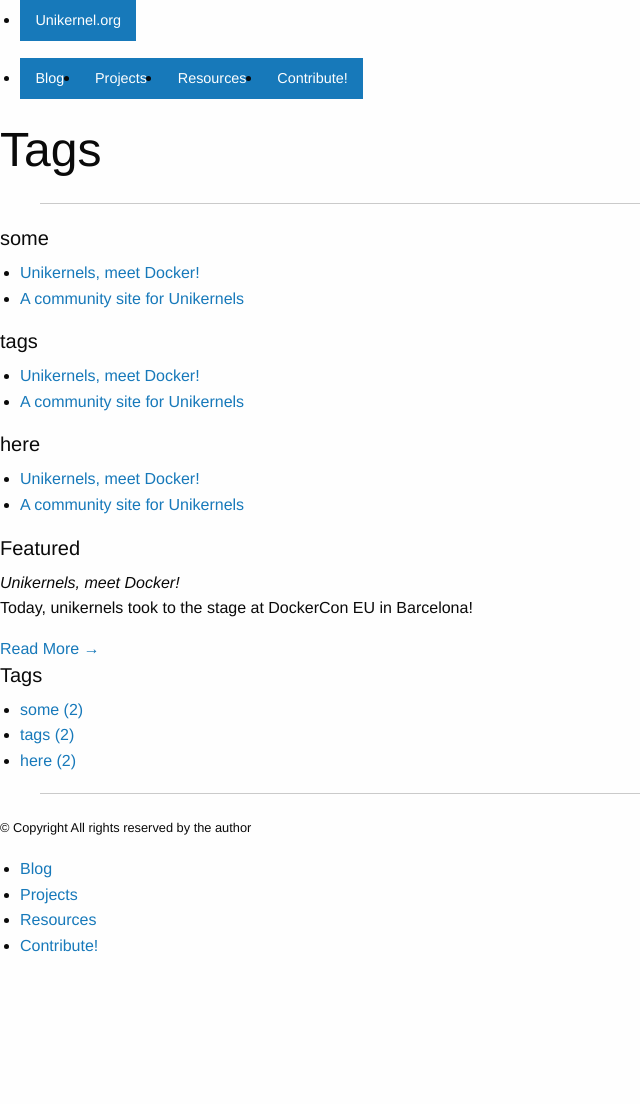
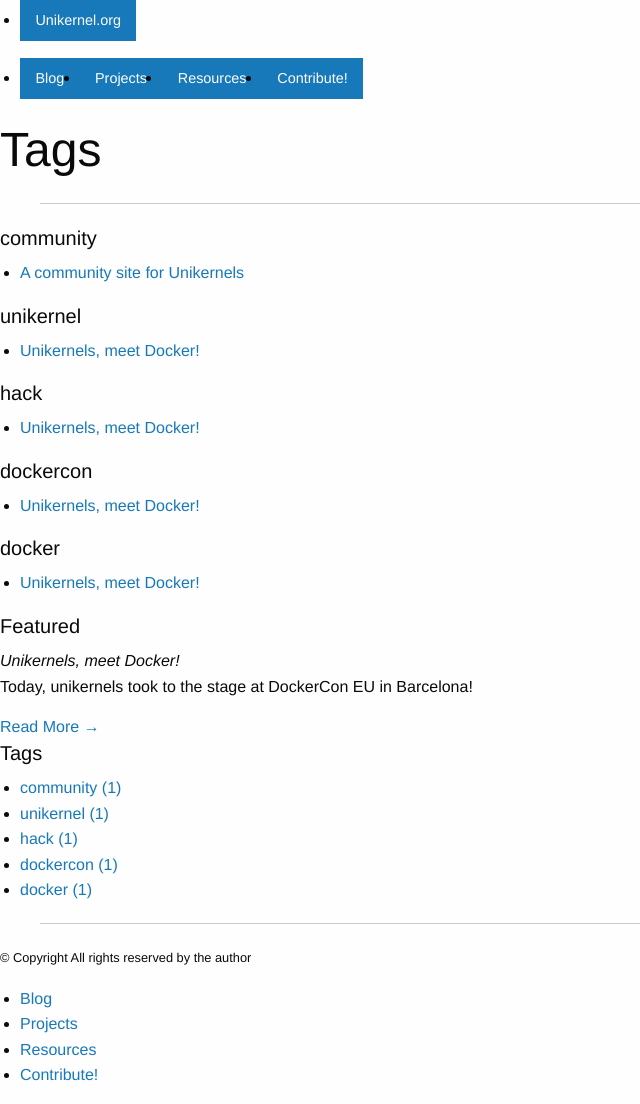
Before and after one commit to Unikernel-Systems/unikernel.org, a Jekyll site: the page built from tags/index.md, in a window 1280 px wide. Shown: the whole page, without its empty margins (0-640 px from the left). Built offline with Jekyll 4.4.1, drawn with Linux system fonts in a browser that asks for light colours; nearby versions of some CDN libraries; library files that are not in the unit come from our copies; before the commit the page ends 974 px from its top, so only the background shows below that.

Commit message:
fix tags

```diff
--- a/blog/_posts/2015-11-17-unikernelorg-site.md
+++ b/blog/_posts/2015-11-17-unikernelorg-site.md
@@ -4,7 +4,7 @@
 author: Amir Chaudhry
 author-url: 'http://amirchaudhry.com'
 date: 2015-11-17 16:30:00
-tags: [some, tags, here]
+tags: [community]
 image: http://unikernel-systems.github.io/unikernel.org/images/noun_192875_cc.png
 excerpt: "Word about unikernels is spreading and more people are trying to learn about this new approach to programming the cloud.  This community site aims to collate information about the various projects and provide a focal point for early adopters to understand more about the technology and become involved in the projects themselves."
 shorturl:
--- a/blog/_posts/2015-11-17-unikernels-meet-docker.md
+++ b/blog/_posts/2015-11-17-unikernels-meet-docker.md
@@ -4,7 +4,7 @@
 author: Amir Chaudhry
 author-url: 'http://amirchaudhry.com'
 date: 2015-11-17 17:30:00
-tags: [some, tags, here]
+tags: [unikernel, hack, dockercon, docker]
 image: /images/screencast.png
 excerpt: "Today unikernels took to the stage at DockerCon EU in Barcelona! As part of the Cool Hacks session in the closing keynote, Anil Madhavapeddy (MirageOS project lead), showed how unikernels can be treated as any other container. He first used Docker to build a unikernel microservice and then followed up by deploying a real web application with database, webserver and PHP code all running as distinct unikernel microservices built using Rump Kernels. Docker managed the unikernels just like Linux containers but <em>without</em> needing to deploy a traditional operating system!"
 shorturl:
```
